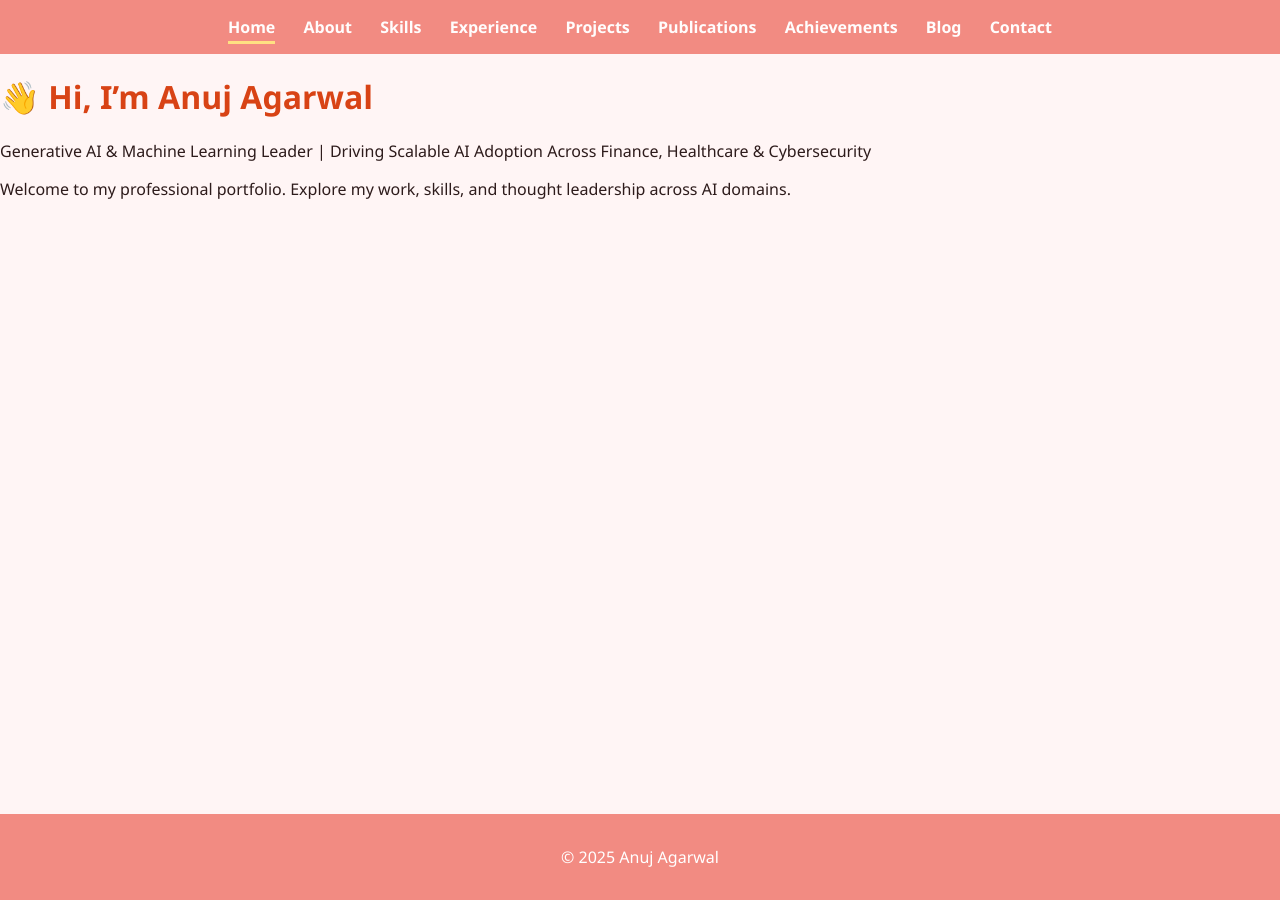
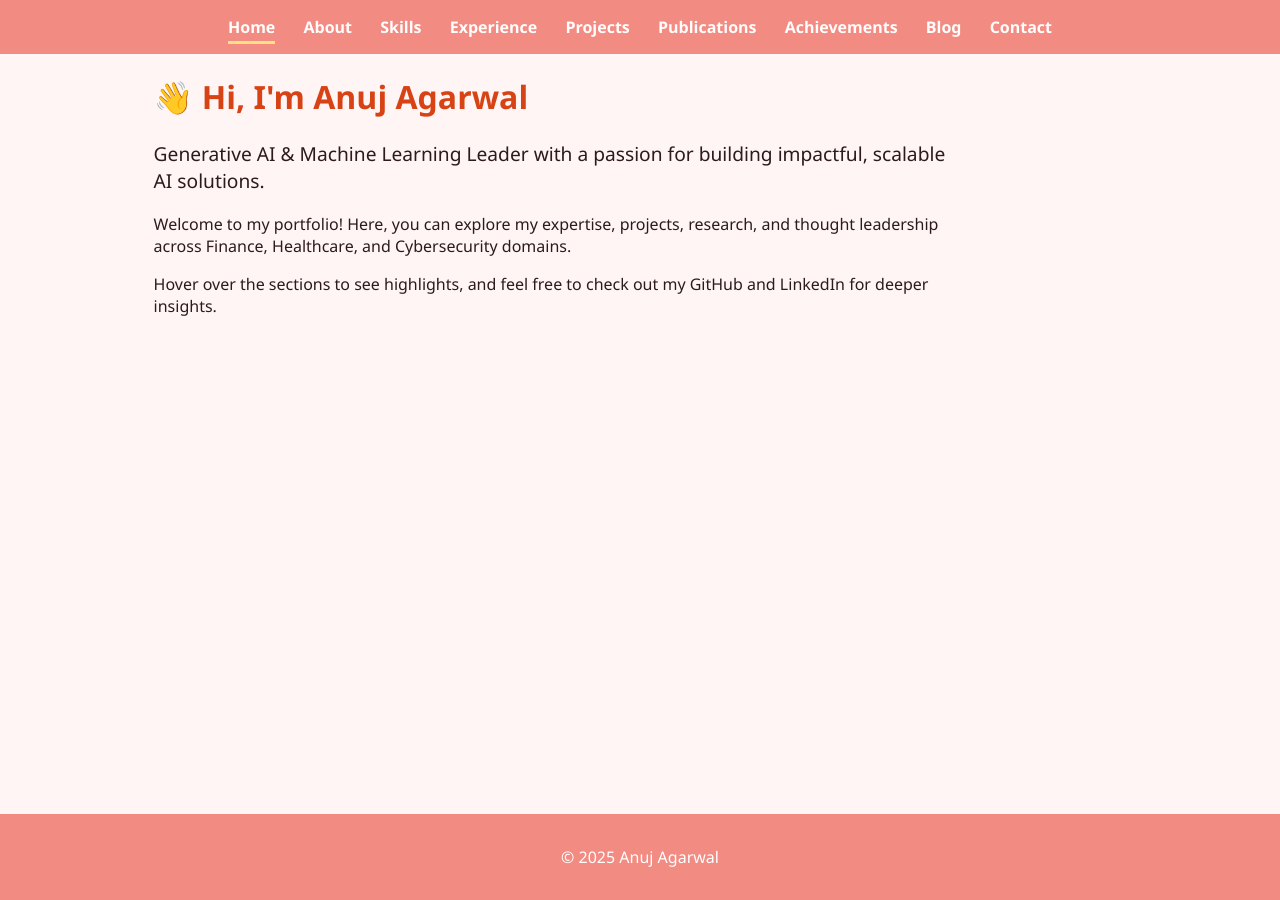
Before and after one commit to anuj-agarwal/anuj-agarwal.github.io, a Jekyll site: the page built from index.md, in a window 1280 px wide. Built offline with Jekyll 4.4.1, drawn with Linux system fonts in a browser that asks for light colours.

Commit message:
Update index.md

```diff
--- a/index.md
+++ b/index.md
@@ -3,7 +3,9 @@ layout: default
 title: "Home"
 permalink: /
 ---
-# 👋 Hi, I'm Anuj Agarwal
-Generative AI & Machine Learning Leader | Driving Scalable AI Adoption Across Finance, Healthcare & Cybersecurity
-
-Welcome to my professional portfolio. Explore my work, skills, and thought leadership across AI domains.
+<div style="margin-left: 12%; max-width: 800px;">
+  <h1>👋 Hi, I'm Anuj Agarwal</h1>
+  <p style="font-size:1.2rem;">Generative AI & Machine Learning Leader with a passion for building impactful, scalable AI solutions.</p>
+  <p style="font-size:1rem;">Welcome to my portfolio! Here, you can explore my expertise, projects, research, and thought leadership across Finance, Healthcare, and Cybersecurity domains.</p>
+  <p style="font-size:1rem;">Hover over the sections to see highlights, and feel free to check out my GitHub and LinkedIn for deeper insights.</p>
+</div>
```
